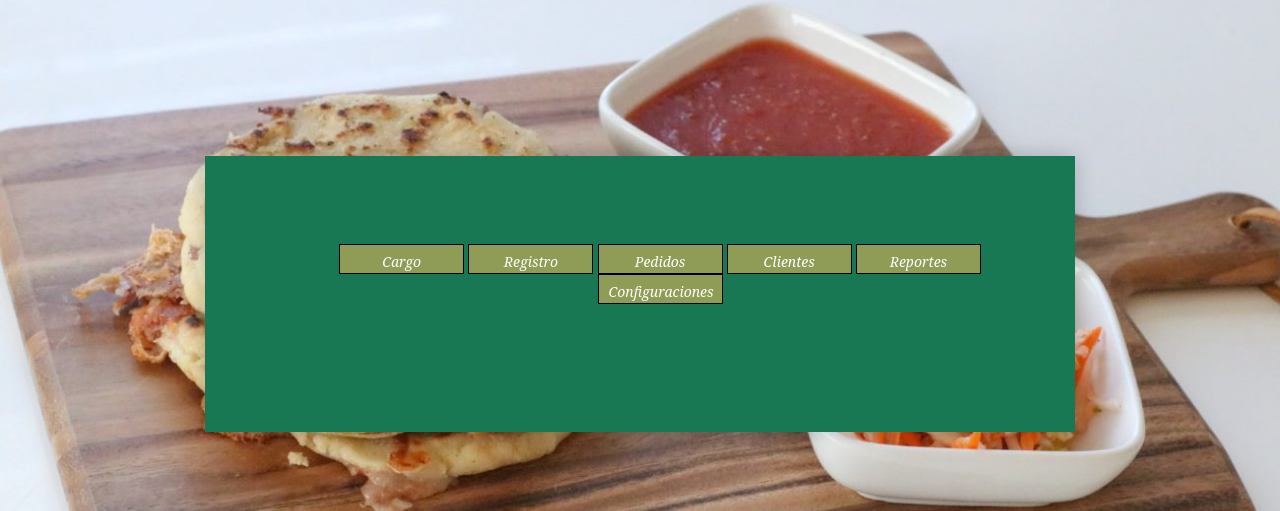
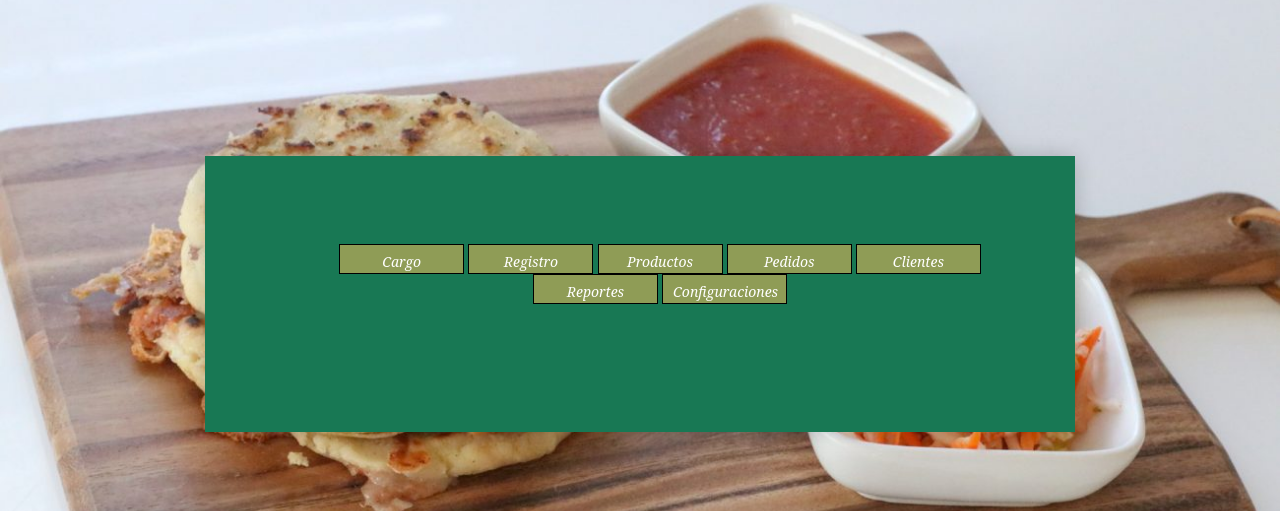
Before and after one commit to ElbaM24/AMATS2021-SIST31A-GRUPO-06, a PHP site: page /admin.php in a window 1280 px wide. Shown: the part 106-617 px from the top of the page. Run offline with PHP 8.4, Linux system fonts and the light colour scheme.

Commit message:
Agregue productos.php a menu de admin

```diff
--- a/admin.php
+++ b/admin.php
@@ -15,6 +15,7 @@
         <ul>
             <li><a href="admin.php?pagina=cargo.php">Cargo</a></li>
             <li><a href="registro.php">Registro</a></li><!--agregue esto admin.php?-->
+            <li><a href="admin.php?pagina=productos.php">Productos</a></li>
             <li><a href="admin.php?pagina=pedidos.php">Pedidos</a></li>
             <li><a href="admin.php?pagina=cliente.php">Clientes</a></li>
             <li><a href="admin.php?pagina=reportes.php">Reportes</a></li>
```
